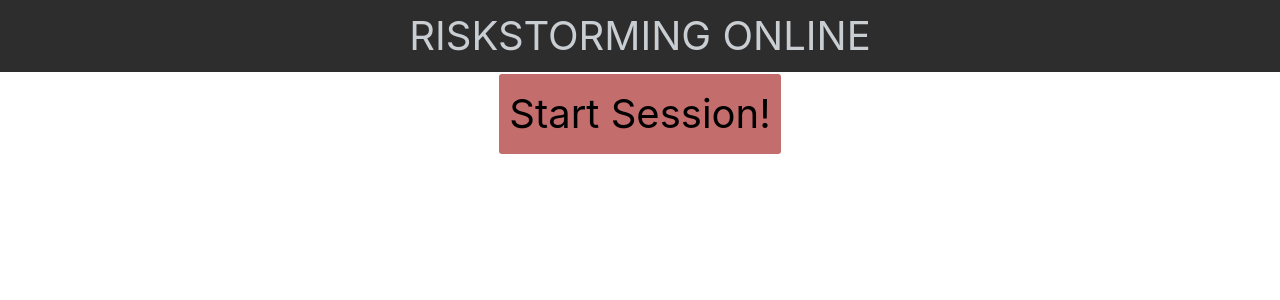
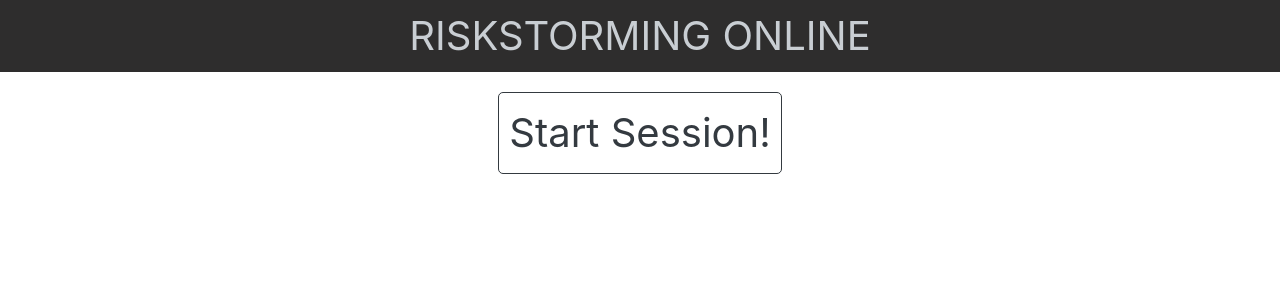
Before and after one commit to mag78N/risk_storming_old, a React (Create React App) app in the folder risk-storming-app/: page / in a window 1280 px wide. Shown: the top 300 px of the page. Built offline with nearby package versions, Linux system fonts and the light colour scheme.

Commit message:
bootstrap start session btn

```diff
--- a/risk-storming-app/src/components/app/App.jsx
+++ b/risk-storming-app/src/components/app/App.jsx
@@ -8,7 +8,7 @@ import {
 import 'bootstrap/dist/css/bootstrap.min.css';
 
 //Pages
-import MainPage from '../pages';
+import MainPage from '../pages/main-page/index';
 import NotFoundPage from '../pages/404';
 import FaseOnePage from '../pages/fase-1/fase1';
 import FaseTwoPage from '../pages/fase-2/fase2';
--- a/risk-storming-app/src/components/pages/fase-1/fase1.css
+++ b/risk-storming-app/src/components/pages/fase-1/fase1.css
@@ -1,10 +1,3 @@
-.mainPageContainer {
-  width: 100vw;
-  height: 100vh;
-  display: flex;
-  flex-direction: column;
-  align-items: center;
-}
 
 .fase1LeftPane {
   background-color: rgb(201, 206, 211);
--- /dev/null
+++ b/risk-storming-app/src/components/pages/main-page/index.css
@@ -0,0 +1,14 @@
+.mainPageContainer {
+  width: 100vw;
+  height: 100vh;
+  display: flex;
+  flex-direction: column;
+  align-items: center;
+}
+
+.startSessionButton {
+  margin-top: 1rem;
+  font-size: 2rem;
+  padding: 0.5rem;
+
+}
--- a/risk-storming-app/src/components/pages/index.jsx
+++ b/risk-storming-app/src/components/pages/main-page/index.jsx
@@ -1,6 +1,8 @@
 import React from 'react';
+import './index.css';
+import Button from 'react-bootstrap/Button';
 import { Link } from 'react-router-dom';
-import TopNavbar from '../TopNavbar/TopNavbar';
+import TopNavbar from '../../TopNavbar/TopNavbar';
 
 const MainPage = () => {
   return (
@@ -8,7 +10,7 @@ const MainPage = () => {
       <TopNavbar />
       <div>
         <Link to='/fase1'>
-          <button className='startSessionButton'>Start Session!</button>
+          <Button variant='outline-dark' className='startSessionButton'>Start Session!</Button>
         </Link>
       </div>
     </div>
--- a/risk-storming-app/src/index.css
+++ b/risk-storming-app/src/index.css
@@ -8,12 +8,3 @@ body {
   margin: 0;
   font-family: 'Robot', sans-serif;
 }
-
-.startSessionButton {
-  color: black;
-  font-size: 2rem;
-  border: 2px white solid;
-  border-radius: 5px;
-  padding: 0.5rem;
-  background-color: rgb(196, 109, 109);
-}
```
